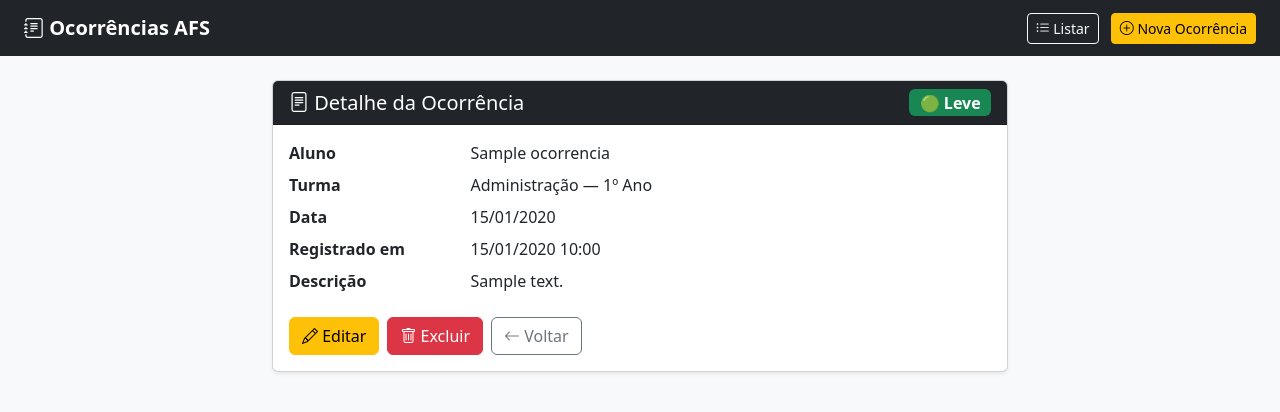
After one commit to ruan-codes/ocorrencias_escolares, a Django app: page /detalhe/1/ in a window 1280 px wide. The commit adds this page. Shown: the top 412 px of the page. Run offline with Django 5.2, Linux system fonts and the light colour scheme; tables that the repository leaves empty hold one stand-in row (values such as "Sample post").

Commit message:
feat: implement CRUD functionality for Ocorrencias with detail, edit, and delete views

```diff
--- /dev/null
+++ b/ocorrencias_project/ocorrencias/templates/ocorrencias/detalhe.html
@@ -0,0 +1,50 @@
+{% extends 'ocorrencias/base.html' %}
+
+{% block content %}
+<div class="row justify-content-center">
+    <div class="col-md-8">
+        <div class="card shadow-sm">
+            <div class="card-header bg-dark text-white d-flex justify-content-between align-items-center">
+                <h5 class="mb-0"><i class="bi bi-file-text"></i> Detalhe da Ocorrência</h5>
+                {% if ocorrencia.gravidade == 'leve' %}
+                    <span class="badge bg-success fs-6">🟢 Leve</span>
+                {% elif ocorrencia.gravidade == 'media' %}
+                    <span class="badge bg-warning text-dark fs-6">🟡 Média</span>
+                {% else %}
+                    <span class="badge bg-danger fs-6">🔴 Grave</span>
+                {% endif %}
+            </div>
+            <div class="card-body">
+                <dl class="row">
+                    <dt class="col-sm-3">Aluno</dt>
+                    <dd class="col-sm-9">{{ ocorrencia.nome_aluno }}</dd>
+
+                    <dt class="col-sm-3">Turma</dt>
+                    <dd class="col-sm-9">{{ ocorrencia.get_curso_display }} — {{ ocorrencia.get_ano_display }}</dd>
+
+                    <dt class="col-sm-3">Data</dt>
+                    <dd class="col-sm-9">{{ ocorrencia.data|date:"d/m/Y" }}</dd>
+
+                    <dt class="col-sm-3">Registrado em</dt>
+                    <dd class="col-sm-9">{{ ocorrencia.criado_em|date:"d/m/Y H:i" }}</dd>
+
+                    <dt class="col-sm-3">Descrição</dt>
+                    <dd class="col-sm-9">{{ ocorrencia.descricao }}</dd>
+                </dl>
+
+                <div class="d-flex gap-2 mt-3">
+                    <a href="{% url 'editar' ocorrencia.pk %}" class="btn btn-warning">
+                        <i class="bi bi-pencil"></i> Editar
+                    </a>
+                    <a href="{% url 'excluir' ocorrencia.pk %}" class="btn btn-danger">
+                        <i class="bi bi-trash"></i> Excluir
+                    </a>
+                    <a href="{% url 'listar' %}" class="btn btn-outline-secondary">
+                        <i class="bi bi-arrow-left"></i> Voltar
+                    </a>
+                </div>
+            </div>
+        </div>
+    </div>
+</div>
+{% endblock %}
--- a/ocorrencias_project/ocorrencias/urls.py
+++ b/ocorrencias_project/ocorrencias/urls.py
@@ -3,5 +3,8 @@ from . import views
 
 urlpatterns = [
     path("", views.listar, name="listar"),
-    path("cadastrar/", views.cadastrar, name="cadastrar")
+    path("cadastrar/", views.cadastrar, name="cadastrar"),
+    path("detalhe/<int:pk>/", views.detalhe, name="detalhe"),
+    path("detalhe/<int:pk>/editar/", views.editar, name="editar"),
+    path("detalhe/<int:pk>/excluir/", views.excluir, name="excluir"),
 ]
--- a/ocorrencias_project/ocorrencias/views.py
+++ b/ocorrencias_project/ocorrencias/views.py
@@ -1,21 +1,8 @@
-import collections
-from django import shortcuts
-from django import shortcuts
-from django import shortcuts
-from django import shortcuts
-from django import shortcuts
-from django import shortcuts
-from django import shortcuts
-from django import shortcuts
-from django import shortcuts
-from django import shortcuts
-from django import shortcuts
-from django import shortcuts
-from django import contrib
-from django.shortcuts import render, redirect
+from django.shortcuts import render, redirect, get_object_or_404
 from django.contrib import messages
 from .models import Ocorrencia
 from .forms import OcorrenciaForm
+
 
 def cadastrar(request):
     if request.method == "POST":
@@ -54,3 +41,29 @@ def listar(request):
     }
 
     return render(request, "ocorrencias/listar.html", context)
+
+def detalhe(request, pk):
+    ocorrencia = get_object_or_404(Ocorrencia, pk=pk)
+    return render(request, "ocorrencias/detalhe.html", {"ocorrencia": ocorrencia})
+
+def editar(request, pk):
+    ocorrencia = get_object_or_404(Ocorrencia, pk=pk)
+    if request.method == "POST":
+        form = OcorrenciaForm(request.POST, instance=ocorrencia)
+        if form.is_valid():
+            form.save()
+            messages.success(request, "Ocorrência atualizada com sucesso!")
+            return redirect("detalhe", pk=pk)
+    else:
+        form = OcorrenciaForm(instance=ocorrencia)
+
+    return render(request, "ocorrencias/editar.html", {"form": form, "ocorrencia": ocorrencia})
+
+def excluir(request, pk):
+    ocorrencia = get_object_or_404(Ocorrencia, pk=pk)
+    if request.method == "POST":
+        ocorrencia.delete()
+        messages.success(request, "Ocorrência excluída com sucesso!")
+        return redirect("listar")
+
+    return render(request, "ocorrencias/excluir.html", {"ocorrencia": ocorrencia})
```
Also changed, not shown: ocorrencias_project/ocorrencias/templates/ocorrencias/editar.html (added, +60 -0 lines), ocorrencias_project/ocorrencias/templates/ocorrencias/excluir.html (added, +29 -0 lines), ocorrencias_project/ocorrencias/templates/ocorrencias/listar.html (+49 -16 lines), ocorrencias_project/db.sqlite3, 1 other file.
